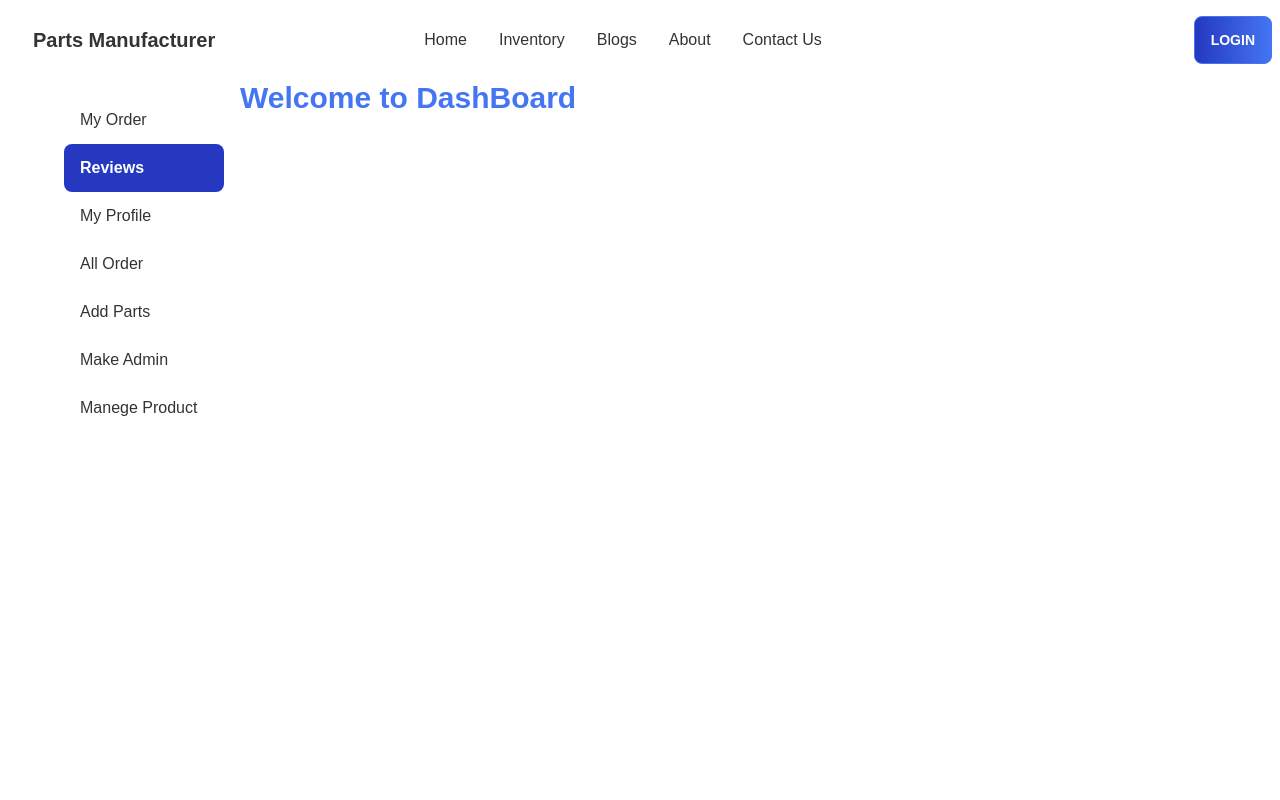
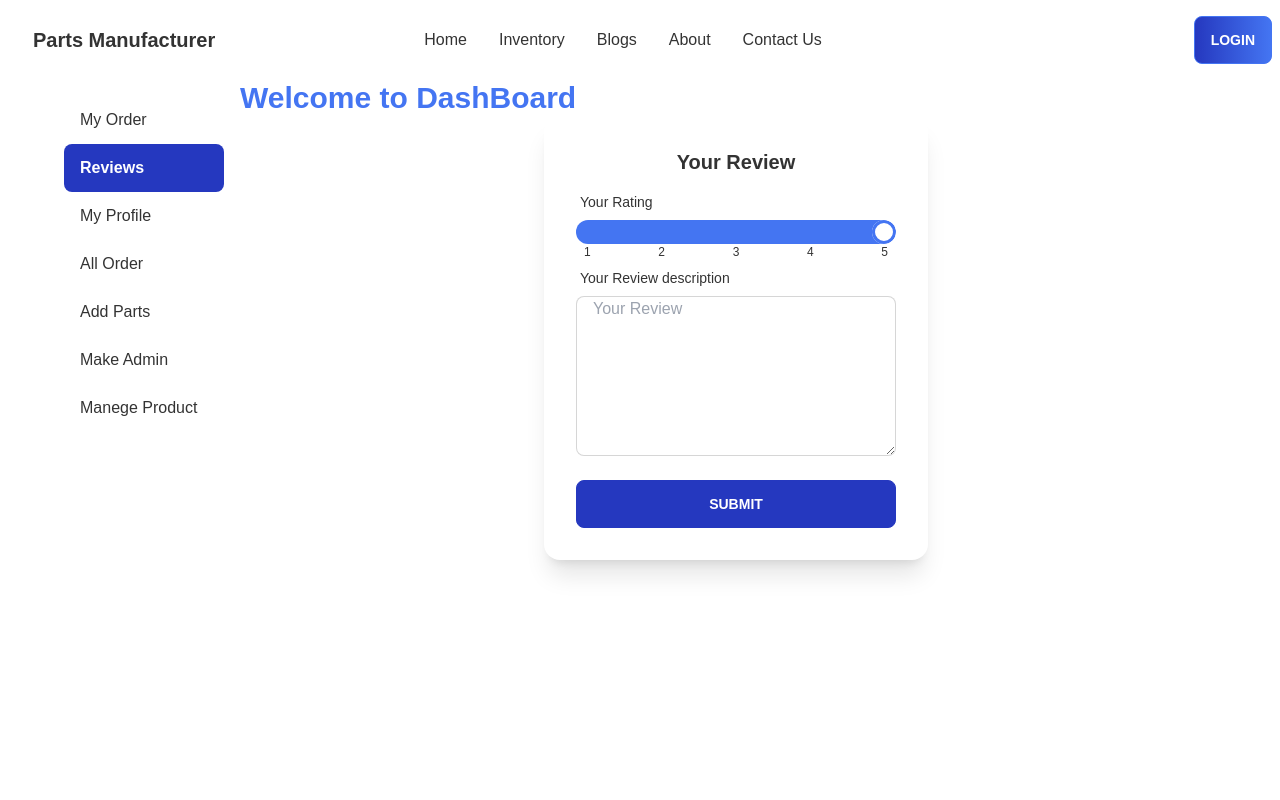
Before and after one commit to cryptomehedi/manufacture-parts, a React (Create React App) app: page /dashboard/my-review in a window 1280 px wide. Shown: the top 800 px of the page. Built offline with nearby package versions, Linux system fonts and the light colour scheme; no server answers.

Commit message:
requer auth

```diff
--- a/src/Component/Pages/DashBoard/DashBoard.js
+++ b/src/Component/Pages/DashBoard/DashBoard.js
@@ -6,7 +6,7 @@ const DashBoard = () => {
     return (
         <div className="drawer drawer-mobile">
             <input id="DB-sideBar" type="checkbox" className="drawer-toggle" />
-            <div className="drawer-content overflow-hidden h-40" style={{overflow: 'hidden'}}>
+            <div className="drawer-content overflow-hidden">
                 <div className='flex justify-between'>
                     <h2 className="text-3xl font-semibold text-primary">Welcome to DashBoard</h2>
                     <label htmlFor="DB-sideBar" tabIndex="1" className="btn btn-ghost lg:hidden">
--- a/src/Component/Pages/DashBoard/MyReview.js
+++ b/src/Component/Pages/DashBoard/MyReview.js
@@ -1,9 +1,72 @@
 import React from 'react';
+import { useAuthState } from 'react-firebase-hooks/auth';
+import { useForm } from 'react-hook-form';
+import { useNavigate } from 'react-router-dom';
+import { toast } from 'react-toastify';
+import auth from '../../../firebase.init';
+import axiosPrivate from '../../Api/Axios';
 
 const MyReview = () => {
+    const { register, formState: { errors }, handleSubmit, } = useForm();
+    const [user] = useAuthState(auth)
+    const navigate = useNavigate()
+    const onSubmit = async data => {
+        const displayName= user.displayName
+        const email = user.email
+        const rating = data.rating / 10
+        const review = data.review
+        const reviews = {displayName,email,rating,review}
+        axiosPrivate.post('http://localhost:4000/reviews', reviews)
+        .then(data=>{
+            console.log(data.data);
+            if(data.data.insertedId){
+                toast.success('Your Review was Added successfully')
+                navigate('/')
+            }
+        })
+
+    };
+
     return (
-        <div>
+        <div className='flex justify-center items-center'>
+            <div className="card w-96 bg-base-100 shadow-xl">
+                <div className="card-body">
+                    <h2 className="card-title flex justify-center">Your Review</h2>
+                    <form onSubmit={handleSubmit(onSubmit)}>
 
+                        <div className="form-control">
+                            <label className="label">
+                                <span className="label-text">Your Rating</span>
+                            </label>
+                            <input {...register("rating", { required: "Your Rating is required"  })} type="range" min="10" max="50" defaultValue={50} class="range range-primary" />
+                                <div class="w-full flex justify-between text-xs px-2">
+                                <span>1</span>
+                                <span>2</span>
+                                <span>3</span>
+                                <span>4</span>
+                                <span>5</span>
+                                </div>
+                            {/* <input {...register("rating", { required: "Your Rating is required"  })} type="range" min="0" max="5" defaultValue={4} class="range range-primary" /> */}
+                            {/* <input  type="number" placeholder="Your Rating" className="input input-bordered" /> */}
+                            <p className='text-red-500'>{errors.rating && errors.rating.message}</p>
+                        </div>
+
+                        <div className="form-control">
+                            <label className="label">
+                                <span className="label-text">Your Review description</span>
+                            </label>
+                            <textarea {...register("review", { required: "Your Review is required"  })}  type="text" placeholder="Your Review" className="input h-40 input-bordered" />
+                            <p className='text-red-500'>{errors.review && errors.review.message}</p>
+                        </div>
+
+
+
+                        <div className="form-control mt-6">
+                            <button className={`btn  text-white uppercase font-bold btn-secondary`}>Submit</button>
+                        </div>
+                    </form>
+                </div>
+            </div>
         </div>
     );
 };
--- a/src/Component/Pages/Home/Reviews.js
+++ b/src/Component/Pages/Home/Reviews.js
@@ -5,10 +5,10 @@ import { Link } from 'react-router-dom';
 const Reviews = () => {
     const [reviews, setReview] = useState([])
     useEffect(() => {
-        axios.get('reviews.json')
-        .then(data => setReview(data.data))
+        axios.get('http://localhost:4000/reviews')
+        .then(data => setReview((data.data).reverse()))
     },[])
-    // console.log(reviews);
+    console.log(reviews);
     return (
         <div className='mb-12 mt-20'>
             <h2 className='text-3xl mb-12 font-medium text-center'>Customers Reviews</h2>
@@ -16,18 +16,18 @@ const Reviews = () => {
                 {
                     reviews.slice(0,6).map(r=> <div className='bg-blue-50 p-3 rounded-lg mb-5' key={r._id}>
 
-                        <p className='text-sm'>Description: {r.description}</p>
+                        <p className='text-sm'>Description: {r.review}</p>
                         <div className='flex justify-start items-center mt-4'>
-                            <div className='mr-10'><img className='w-20 rounded-full' src={r.img} alt="" /></div>
+
                             <div>
-                                <h2>Name: {r.name}</h2>
+                                <h2>Name: {r.displayName}</h2>
                                 <h4>Rating: {r.rating}</h4>
                             </div>
                         </div>
                     </div>)
                 }
             </div>
-            <div className='flex justify-end hover:text-secondary mt-5 animate-bounce'><Link to='' className='flex items-center'><span className='mr-1'>See All Reviews</span> <svg xmlns="http://www.w3.org/2000/svg" class="h-5 w-5" viewBox="0 0 20 20" fill="currentColor"><path fillRule="evenodd" d="M10 18a8 8 0 100-16 8 8 0 000 16zm3.707-8.707l-3-3a1 1 0 00-1.414 1.414L10.586 9H7a1 1 0 100 2h3.586l-1.293 1.293a1 1 0 101.414 1.414l3-3a1 1 0 000-1.414z" clipRule="evenodd" /></svg></Link></div>
+            <div className='flex justify-end hover:text-secondary mt-5 animate-bounce'><Link to='/dashboard/my-review' className='flex items-center'><span className='mr-1'>Add Your Review</span> <svg xmlns="http://www.w3.org/2000/svg" class="h-5 w-5" viewBox="0 0 20 20" fill="currentColor"><path fillRule="evenodd" d="M10 18a8 8 0 100-16 8 8 0 000 16zm3.707-8.707l-3-3a1 1 0 00-1.414 1.414L10.586 9H7a1 1 0 100 2h3.586l-1.293 1.293a1 1 0 101.414 1.414l3-3a1 1 0 000-1.414z" clipRule="evenodd" /></svg></Link></div>
         </div>
     );
 };
--- /dev/null
+++ b/src/Component/Pages/Shared/RequireAuth.js
@@ -0,0 +1,48 @@
+import React from 'react';
+import { useAuthState, useSendEmailVerification } from 'react-firebase-hooks/auth';
+import { Navigate, useLocation } from 'react-router-dom';
+import { toast } from 'react-toastify';
+import auth from '../../../firebase.init';
+import Spinner from './Spinner';
+
+const RequireAuth = ({children}) => {
+    const [user , loading] = useAuthState(auth);
+    const [sendEmailVerification] = useSendEmailVerification(auth);
+
+
+    let location = useLocation();
+    if(loading){
+        return <div className='my-48'><div className="flex justify-center "><Spinner/></div></div>
+    }
+    if (!user) {
+        return <Navigate to="/login" state={{ from: location }} replace />;
+    }
+    if(user.providerData[0]?.providerId ==='password' && !user.emailVerified){
+        return <div className=' text-center my-40'>
+                    <h3 className='text-3xl font-semibold'>Your Email is not verified</h3>
+                    <button className='p-1 mt-12 w-1/4 rounded btn btn-primary bg-gradient-to-r from-secondary to-primary text-white font-bold duration-300'
+                        onClick={ async ()=>{
+                            await sendEmailVerification()
+                            const resolveAfter4Sec =  new Promise(resolve => setTimeout(() => resolve("Email Send Successfully 😉"), 4000));
+                            toast.promise(
+
+                                resolveAfter4Sec,
+                                {
+                                    pending: 'Email Verification Is Sending...',
+                                    success: {
+                                        render({data}){
+                                        return `${data}`
+                                        },
+                                        // icon: "🟢",
+                                        icon: <svg viewBox="0 0 24 24" width="100%" height="100%" fill="var(--toastify-icon-color-success)"><path d="M12 0a12 12 0 1012 12A12.014 12.014 0 0012 0zm6.927 8.2l-6.845 9.289a1.011 1.011 0 01-1.43.188l-4.888-3.908a1 1 0 111.25-1.562l4.076 3.261 6.227-8.451a1 1 0 111.61 1.183z"></path></svg>,
+                                    }
+                                }
+                            )
+                        }
+                    }> Verify Email</button>
+                </div>
+    }
+    return children
+};
+
+export default RequireAuth;
```
